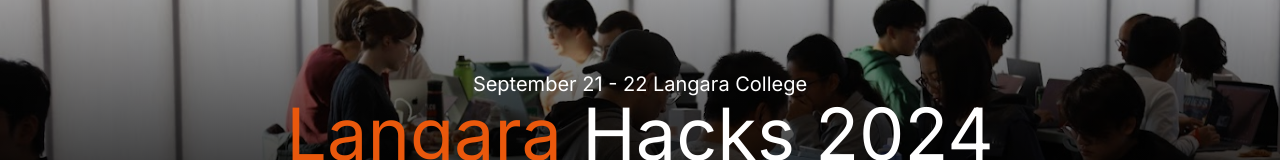
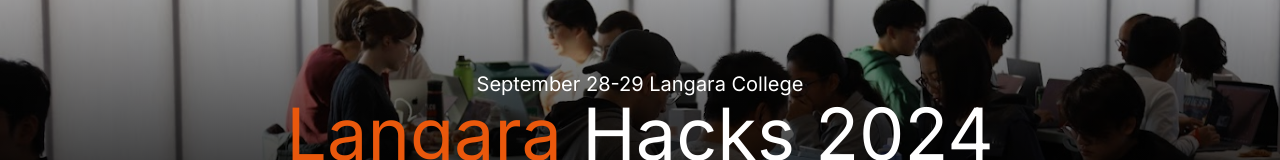
Before and after one commit to langaracpsc/lhacks2024, a Next.js app: page /Handbook in a window 1280 px wide. Shown: the part 186-346 px from the top of the page. Built offline with nearby package versions, Linux system fonts and the light colour scheme.

Commit message:
Fix date

```diff
--- a/src/app/Header/header.tsx
+++ b/src/app/Header/header.tsx
@@ -89,7 +89,7 @@
                 </div>
             </div>
             <div className={`central part flex flex-col w-full  ${displayCheck ? 'mt-[14em]' : 'mt-[8em]'} items-center`}>
-                <h3 className={`${displayCheck ? 'text-xl' : 'text-base'}`}>September 21 - 22 Langara College</h3>
+                <h3 className={`${displayCheck ? 'text-xl' : 'text-base'}`}>September 28-29 Langara College</h3>
                 <h1 className={`${displayCheck ? 'text-7xl' : 'text-4xl'}`}><span className='text-orange-600'>Langara</span> Hacks 2024</h1>
                 <div className="buttons flex flex-row">
                     <button onClick={()=>{router.push("https://docs.google.com/forms/d/e/1FAIpQLScc94k5CqH31oEn9Zc1WpkDDhlz_sQ9v88ZD40wy6S4ZR51Cw/viewform")}} className={`${displayCheck ? 'text-xl px-[2em]' : 'text-base px-[1em]'} m-[1em] border-2 border-orange-600 py-[0.3em] bg-black bg-opacity-70 rounded-md hover:scale-[1.05] transition-transform duration-300`}>Apply Now</button>
```
